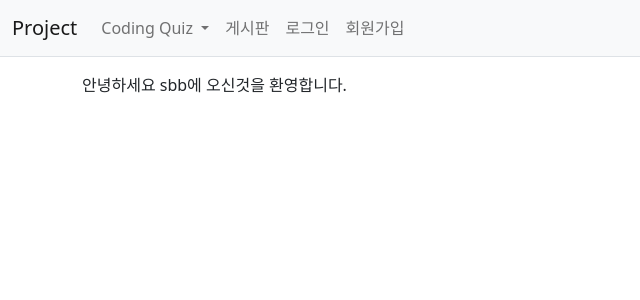
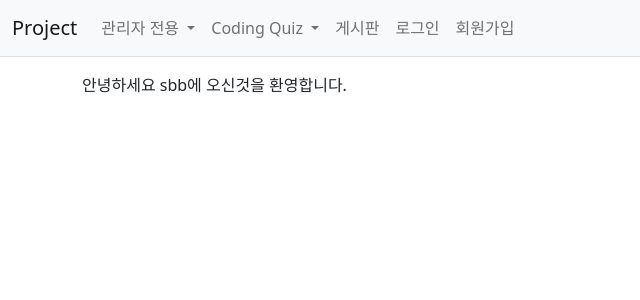
Before and after one commit to pjnw1236/QuizProject, a Spring Boot app: page /sbb in a window 1280 px wide. Shown: the top 300 px of the page, without its empty margins (0-640 px from the left). Run offline with Spring Boot 4, Linux system fonts and the light colour scheme; some of the project's set-up classes (security, data sources, template engines, error pages and the like) are left out, and stand-ins take their place; some libraries are stand-ins or nearby versions.

Commit message:
feat: navbar에 관리자 계정 전용 토글바 추가

```diff
--- a/src/main/resources/templates/navbar.html
+++ b/src/main/resources/templates/navbar.html
@@ -7,6 +7,19 @@
     </button>
     <div class="collapse navbar-collapse" id="navbarSupportedContent">
       <ul class="navbar-nav me-auto mb-2 mb-lg-0">
+
+        <!-- ADMIN -->
+        <li class="nav-item dropdown">
+          <a class="nav-link dropdown-toggle" href="#" role="button" data-bs-toggle="dropdown" aria-expanded="false">
+            관리자 전용
+          </a>
+          <ul class="dropdown-menu">
+            <li><a class="dropdown-item" href="/admin/quiz">Quiz 관리</a></li>
+            <li><hr class="dropdown-divider"></li>
+            <li><a class="dropdown-item" href="/admin/board">게시글 관리</a></li>
+          </ul>
+        </li>
+
         <!-- quiz toggle -->
         <li class="nav-item dropdown">
           <a class="nav-link dropdown-toggle" href="#" role="button" data-bs-toggle="dropdown" aria-expanded="false">
```
